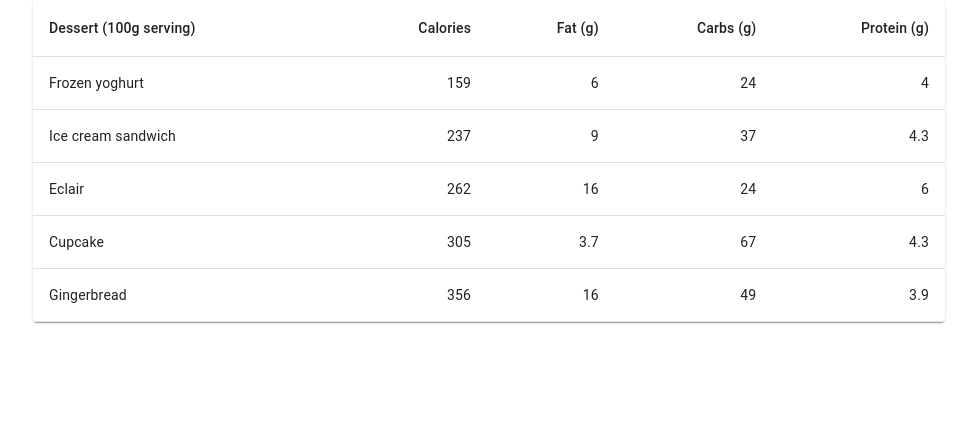
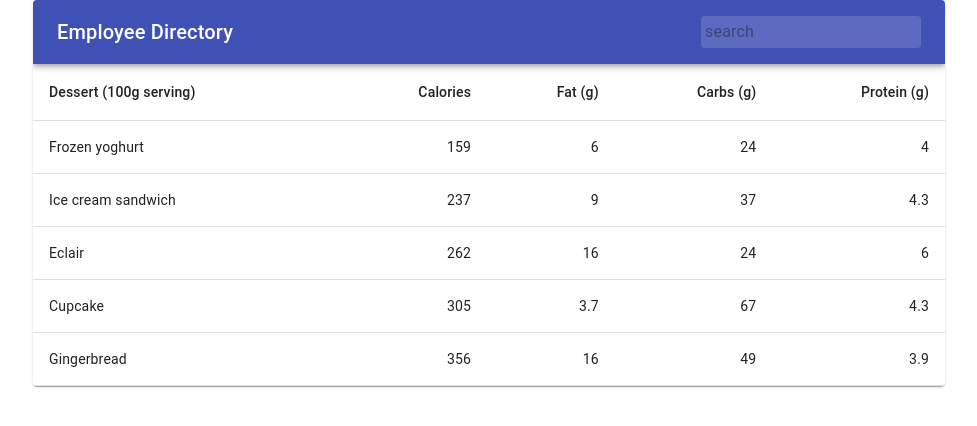
Before and after one commit to KingKitty89/Employee-Directory, a React (Create React App) app: page / in a window 1280 px wide. Shown: the top 426 px of the page, without its empty margins (151-1128 px from the left). Built offline with nearby package versions, Linux system fonts and the light colour scheme.

Commit message:
set up app bar with search input

```diff
--- /dev/null
+++ b/src/components/AppBar/index.js
@@ -0,0 +1,79 @@
+import React from 'react';
+import AppBar from '@material-ui/core/AppBar';
+import Toolbar from '@material-ui/core/Toolbar';
+import Typography from '@material-ui/core/Typography';
+import InputBase from '@material-ui/core/InputBase';
+import { fade, makeStyles } from '@material-ui/core/styles';
+
+const useStyles = makeStyles((theme) => ({
+  root: {
+    flexGrow: 1,
+  },
+  title: {
+    flexGrow: 1,
+    display: 'none',
+    [theme.breakpoints.up('sm')]: {
+      display: 'block',
+    },
+  },
+  search: {
+    position: 'relative',
+    borderRadius: theme.shape.borderRadius,
+    backgroundColor: fade(theme.palette.common.white, 0.15),
+    '&:hover': {
+      backgroundColor: fade(theme.palette.common.white, 0.25),
+    },
+    marginLeft: 0,
+    width: '100%',
+    [theme.breakpoints.up('sm')]: {
+      marginLeft: theme.spacing(1),
+      width: 'auto',
+    },
+  },
+  searchIcon: {
+    padding: theme.spacing(0, 2),
+    height: '100%',
+    position: 'absolute',
+    pointerEvents: 'none',
+    display: 'flex',
+    alignItems: 'center',
+    justifyContent: 'center',
+  },
+  inputRoot: {
+    color: 'inherit',
+  },
+  inputInput: {
+    padding: theme.spacing(1, 1, 1, 0),
+    // vertical padding + font size from searchIcon
+    paddingLeft: `calc(1em + ${theme.spacing(4)}px)`,
+    transition: theme.transitions.create('width'),
+    width: '100%',
+    [theme.breakpoints.up('sm')]: {
+      width: '12ch',
+      '&:focus': {
+        width: '20ch',
+      },
+    },
+  },
+}));
+
+export default function SearchAppBar(props) {
+  const classes = useStyles();
+
+  return (
+    <div className={classes.root}>
+      <AppBar position="static">
+        <Toolbar>
+          <Typography className={classes.title} variant="h6" noWrap>
+            Employee Directory
+          </Typography>
+          <div className={classes.search}>
+            <div className={classes.searchIcon}>
+            </div>
+            <InputBase value={props.search} placeholder= " search" name="search" onChange={props.handleInputChange} variant="outlined" />
+          </div>
+        </Toolbar>
+      </AppBar>
+    </div>
+  );
+}
--- a/src/components/Table/index.js
+++ b/src/components/Table/index.js
@@ -7,6 +7,7 @@
 import TableHead from '@material-ui/core/TableHead';
 import TableRow from '@material-ui/core/TableRow';
 import Paper from '@material-ui/core/Paper';
+import AppBar from "../AppBar";
 
 const useStyles = makeStyles({
   table: {
@@ -31,6 +32,9 @@
 
   return (
     <TableContainer component={Paper}>
+      <AppBar
+
+         />
       <Table className={classes.table} aria-label="simple table">
         <TableHead>
           <TableRow>
```
